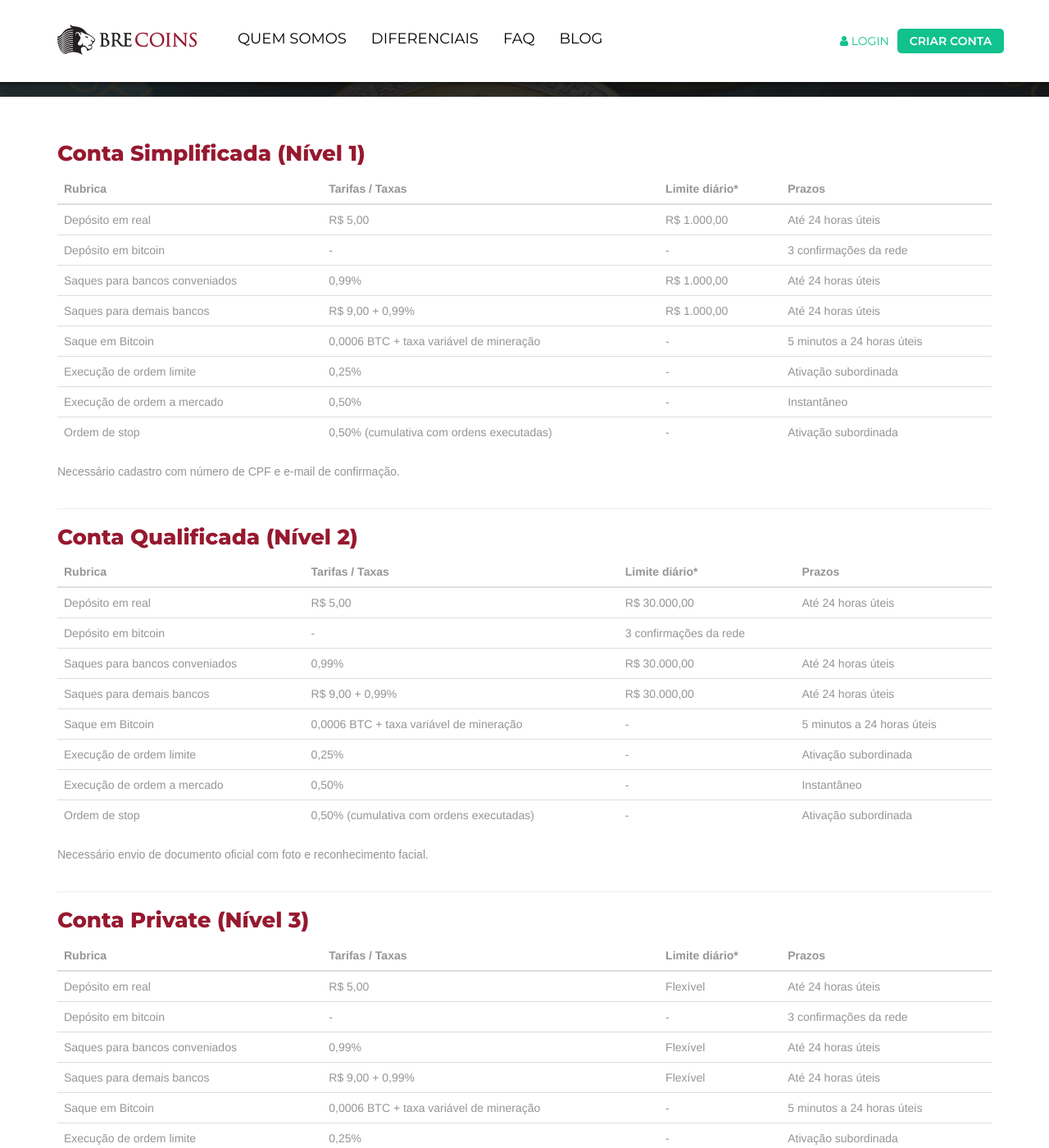
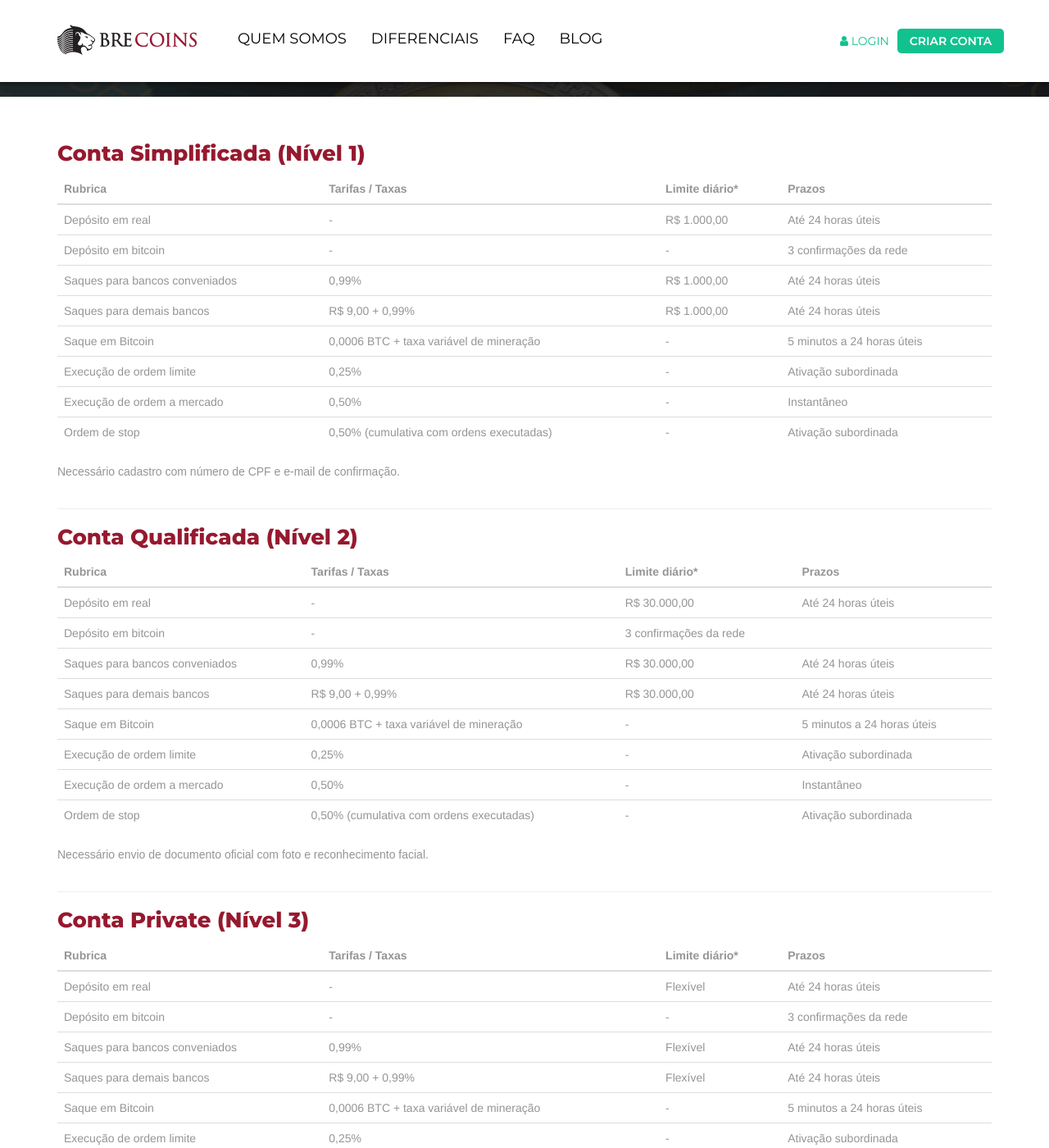
Before and after one commit to digitalbre/brecoins.github.io, a Jekyll site: the page built from taxas.md, in a window 1280 px wide and 1400 px high, scrolled down 432 px. Shown: the whole window at 82% size. Built offline with Jekyll 4.4.1, drawn with Linux system fonts in a browser that asks for light colours; nearby versions of some CDN libraries; some web fonts are replaced; a script that is not in the unit is left out.

Commit message:
Update taxas.md

```diff
--- a/taxas.md
+++ b/taxas.md
@@ -12,7 +12,7 @@ layout: page
 
 |Rubrica|Tarifas / Taxas|Limite diário*|Prazos|
 |--- |--- |--- |--- |
-|Depósito em real|R$ 5,00|R$ 1.000,00|Até 24 horas úteis|
+|Depósito em real| - |R$ 1.000,00|Até 24 horas úteis|
 |Depósito em bitcoin|-|-|3 confirmações da rede|
 |Saques para bancos conveniados|0,99%|R$ 1.000,00|Até 24 horas úteis|
 |Saques para demais bancos|R$ 9,00 + 0,99%|R$ 1.000,00|Até 24 horas úteis|
@@ -31,7 +31,7 @@ Necessário cadastro com número de CPF e e-mail de confirmação.
 
 |Rubrica|Tarifas / Taxas|Limite diário*|Prazos|
 |--- |--- |--- |--- |
-|Depósito em real|R$ 5,00|R$ 30.000,00|Até 24 horas úteis|
+|Depósito em real| - |R$ 30.000,00|Até 24 horas úteis|
 |Depósito em bitcoin|-|3 confirmações da rede|
 |Saques para bancos conveniados|0,99%|R$ 30.000,00|Até 24 horas úteis|
 |Saques para demais bancos|R$ 9,00 + 0,99%|R$ 30.000,00|Até 24 horas úteis|
@@ -50,7 +50,7 @@ Necessário envio de documento oficial com foto e reconhecimento facial.
 
 |Rubrica|Tarifas / Taxas|Limite diário*|Prazos|
 |--- |--- |--- |--- |
-|Depósito em real|R$ 5,00|Flexível|Até 24 horas úteis|
+|Depósito em real| - |Flexível|Até 24 horas úteis|
 |Depósito em bitcoin|-|-|3 confirmações da rede|
 |Saques para bancos conveniados|0,99%|Flexível|Até 24 horas úteis|
 |Saques para demais bancos|R$ 9,00 + 0,99%|Flexível|Até 24 horas úteis|
```
